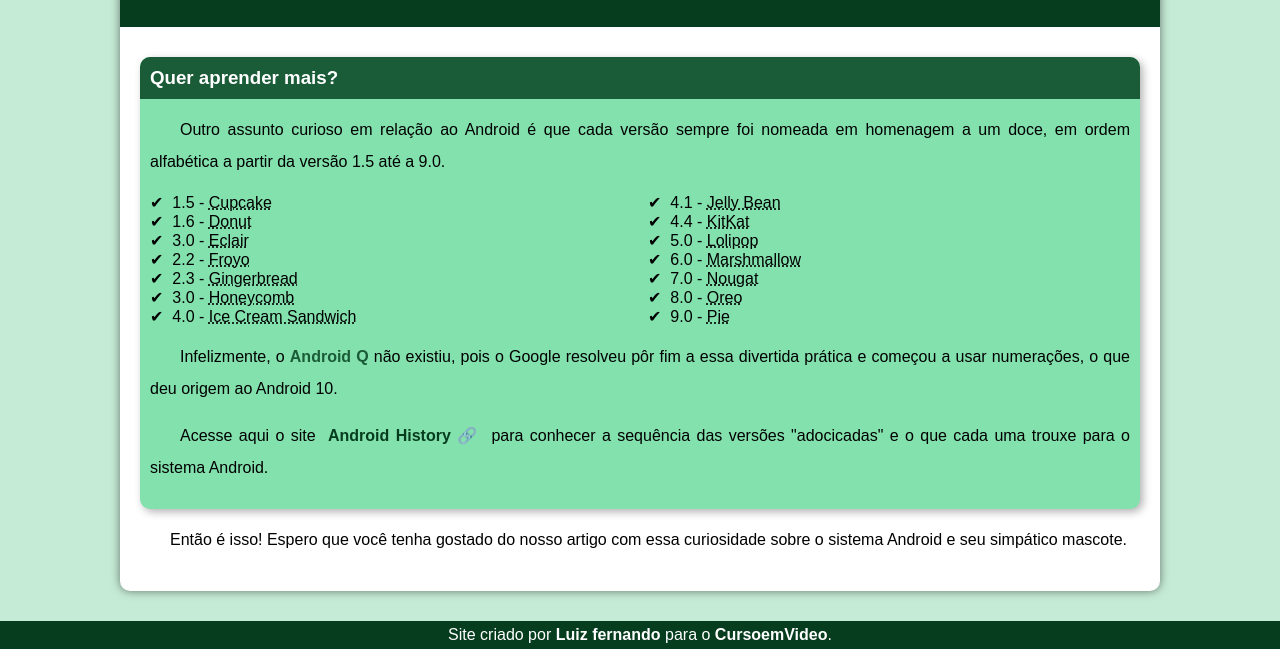
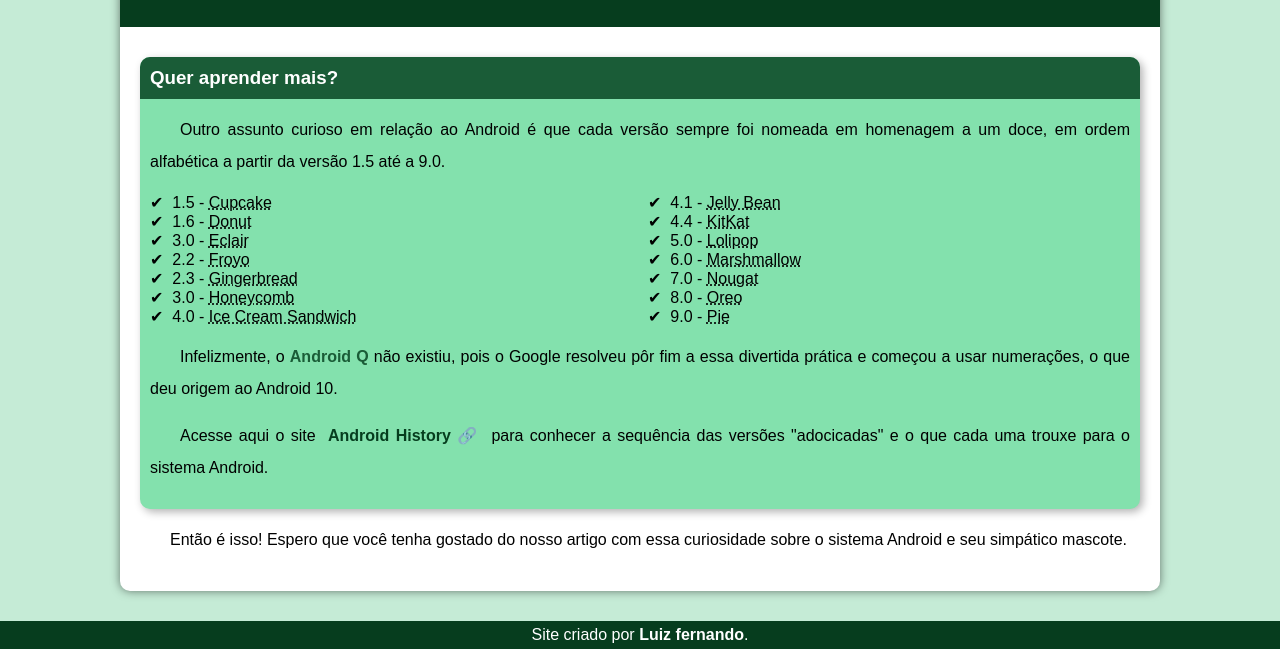
Before and after one commit to Luiz1725/projeto-android, a plain HTML site: page index.html in a window 1280 px wide. Shown: the part 2405-3054 px from the top of the page. Drawn offline with Linux system fonts and the light colour scheme.

Commit message:
atualização

```diff
--- a/index.html
+++ b/index.html
@@ -82,7 +82,7 @@
         </article>
     </main>
     <footer>
-        <p>Site criado por <a href="https://gustavoguanabara.github.io/" target="_blank">Luiz fernando</a> para o <a href="http://youtube.com/CursoemVideo" target="_blank">CursoemVideo</a>.</p>
+        <p>Site criado por <a href="#" target="_blank">Luiz fernando</a>.</p>
     </footer>
 </body>
 </html>
```
